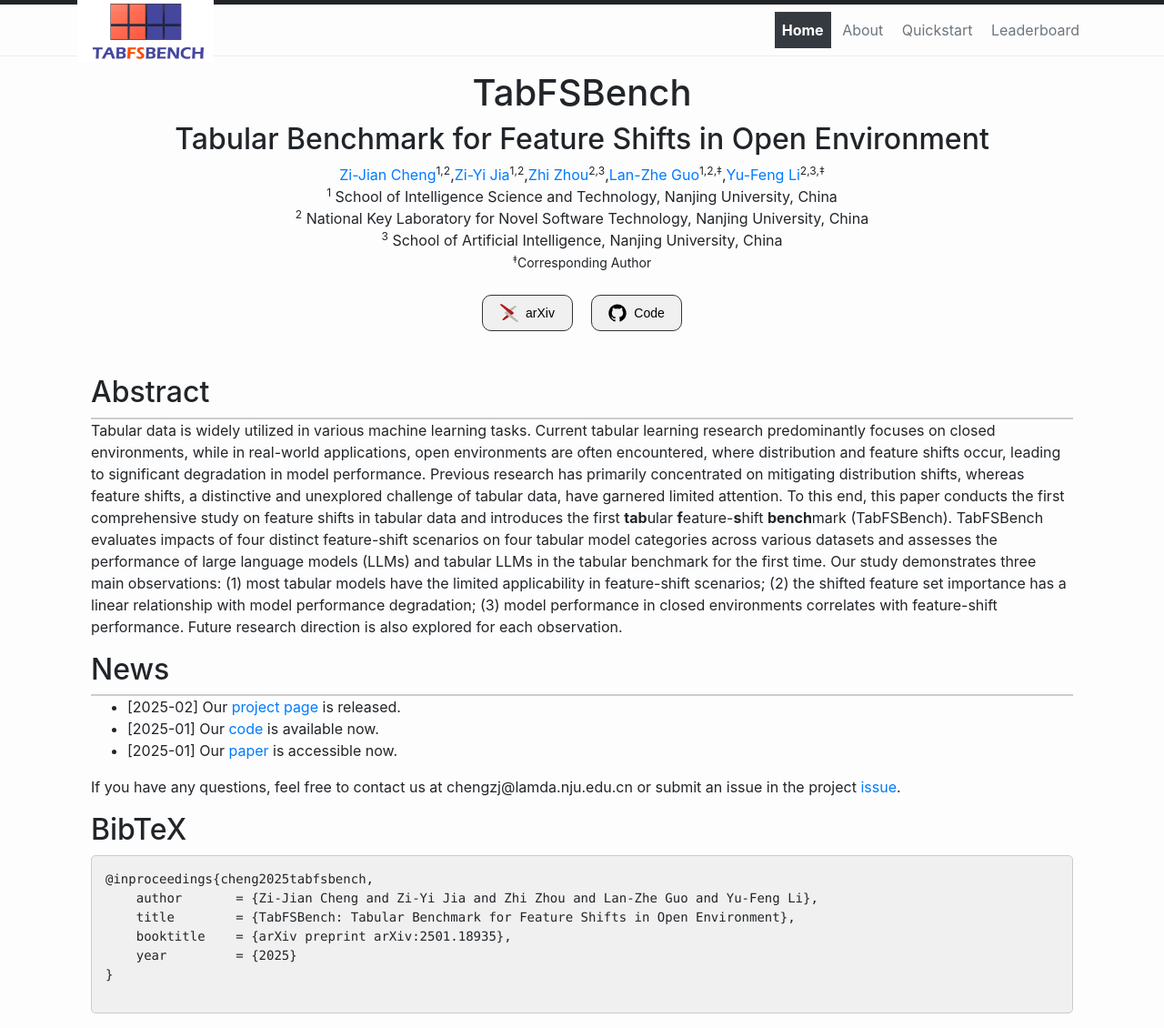
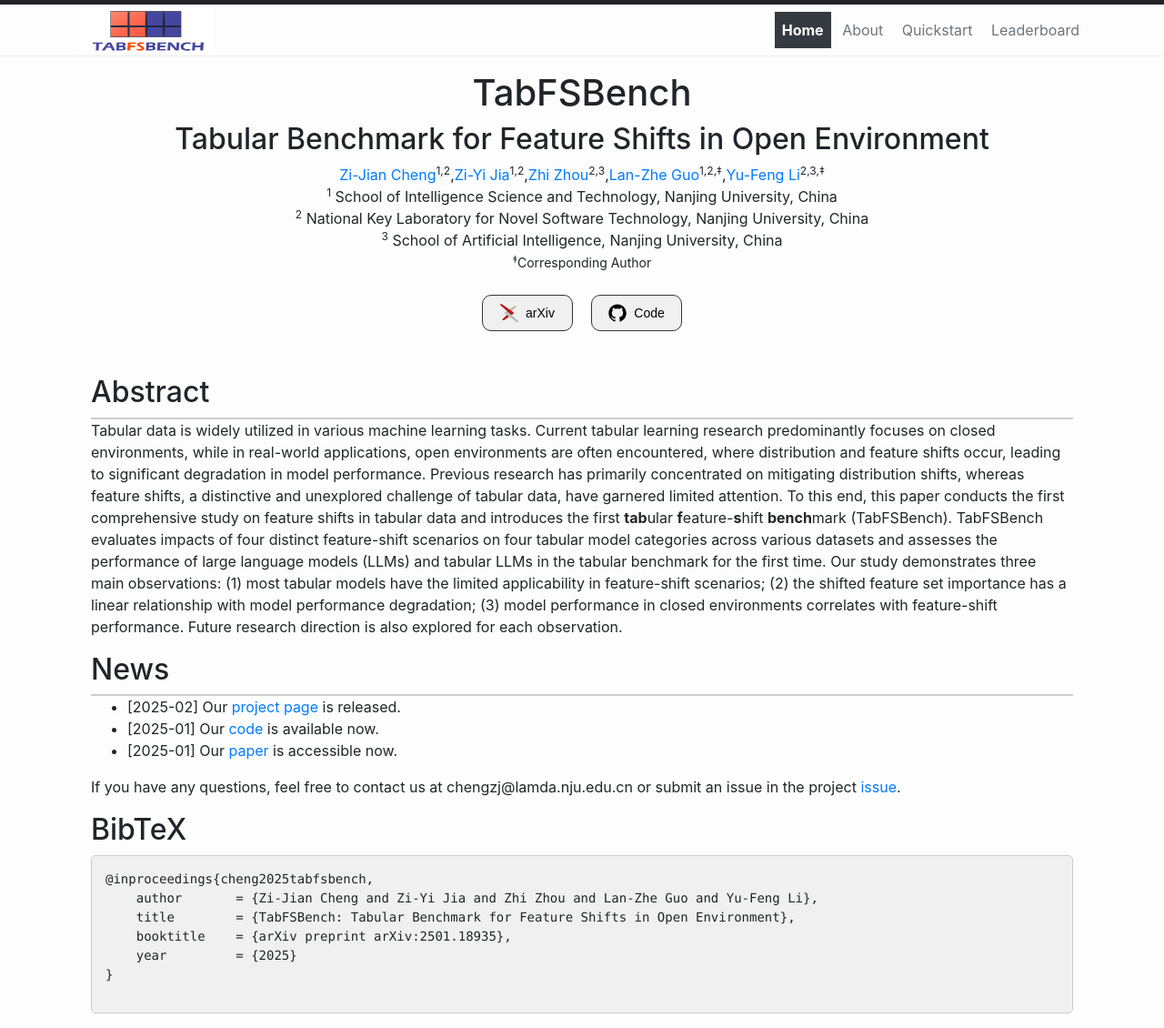
Before and after one commit to ClementCheng0217/Tab-index, a Jekyll site: the page built from index.html, in a window 1280 px wide. Shown: the whole page at 91% size. Built offline with Jekyll 4.4.1, drawn with Linux system fonts in a browser that asks for light colours; the list of posts is cut into pages by our own code.

Commit message:
Update header.html

```diff
--- a/_includes/header.html
+++ b/_includes/header.html
@@ -2,7 +2,7 @@
   <div id="nav-container" class="container position-relative d-flex justify-content-between align-items-center">
     {% assign default_paths = site.pages | map: "path" %}
     {% assign page_paths = site.header_pages | default: default_paths %}
-    <a class="h4 m-0 text-dark" href="{{ "/" | relative_url }}"><img src="/Tab-index/logo.png" width="150" height="70"/></a>
+    <a class="h4 m-0 text-dark" href="{{ "/" | relative_url }}"><img src="/Tab-index/logo.png" width="150" height="50"/></a>
 
     {% if page_paths %}
       <nav id="nav-menu-container" class="text-right navbar-light">
```
